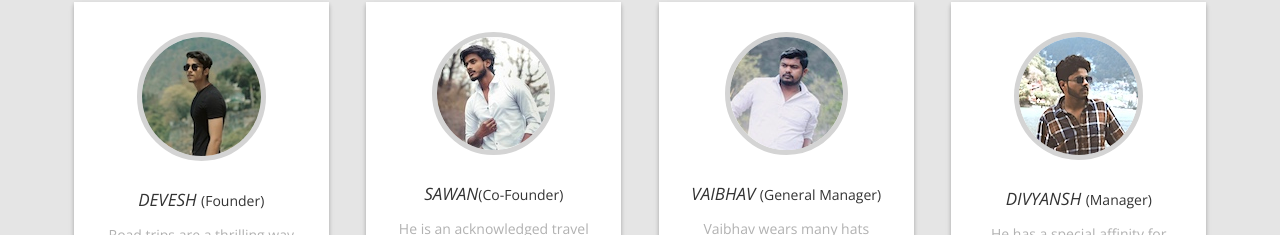
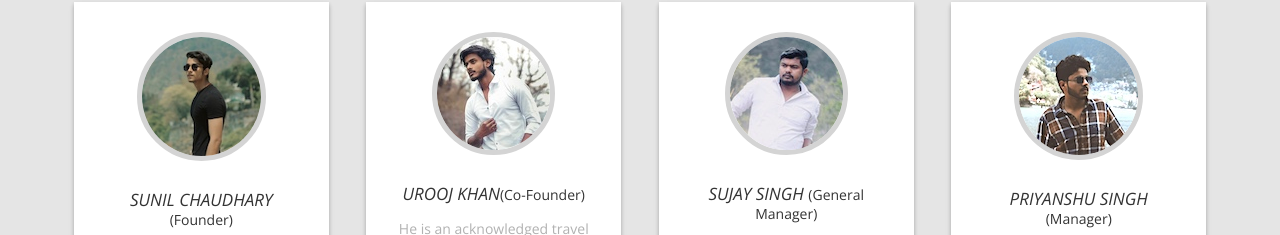
Before and after one commit to sunil969695/PlanAnytime, a plain HTML site: page about.html in a window 1280 px wide. Shown: the part 1144-1379 px from the top of the page. Drawn offline with nearby package versions, Linux system fonts and the light colour scheme.

Commit message:
Update about.html

```diff
--- a/about.html
+++ b/about.html
@@ -259,7 +259,7 @@
 				<div class="f-item" id="cardf" >
 					<div class="tm-about-box-1" >
 						<a href="#"><img src="img/devy.jpg" alt="img" class="tm-about-box-1-img"></a>
-						<h3 class="tm-about-box-1-title">DEVESH <span>(Founder)</span></h3>
+						<h3 class="tm-about-box-1-title">Sunil Chaudhary <span>(Founder)</span></h3>
 						<p class="margin-bottom-15 gray-text">Road trips are a thrilling way of discovering new destinations, and Devesh is a pro at that.</p>
 						<div class="gray-text">
 
@@ -274,7 +274,7 @@
 				<div class="f-item" id="cardf" >
 					<div class="tm-about-box-1">
 						<a href="#"><img src="img/sawan.jpg" alt="img" class="tm-about-box-1-img"></a>
-						<h3 class="tm-about-box-1-title">SAWAN<span>(Co-Founder)</span></h3>
+						<h3 class="tm-about-box-1-title">Urooj Khan<span>(Co-Founder)</span></h3>
 						<p class="margin-bottom-15 gray-text">He is an acknowledged travel blogger, designer, photographer, all rolled into one individual.</p>
 						<div class="gray-text">
 
@@ -289,7 +289,7 @@
 				<div class="f-item" id="cardf" >
 					<div class="tm-about-box-1">
 						<a href="#"><img src="img/vaib.jpg" alt="img" class="tm-about-box-1-img"></a>
-						<h3 class="tm-about-box-1-title">VAIBHAV <span>(General Manager)</span></h3>
+						<h3 class="tm-about-box-1-title">Sujay Singh <span>(General Manager)</span></h3>
 						<p class="margin-bottom-15 gray-text">Vaibhav wears many hats with ease.When it comes to exploring new destinations, there’s no stopping this guy. </p>
 						<div class="gray-text">
 
@@ -304,7 +304,7 @@
 				<div class="f-item" id="cardf" >
 					<div class="tm-about-box-1">
 						<a href="#"><img src="img/div.jpg" alt="img" class="tm-about-box-1-img"></a>
-						<h3 class="tm-about-box-1-title">DIVYANSH <span>(Manager)</span></h3>
+						<h3 class="tm-about-box-1-title">Priyanshu Singh <span>(Manager)</span></h3>
 						<p class="margin-bottom-15 gray-text"> He has a special affinity for the Himalayas, and his blog posts depict his infinite love for this region.</p>
 						<div class="gray-text">
 
```
